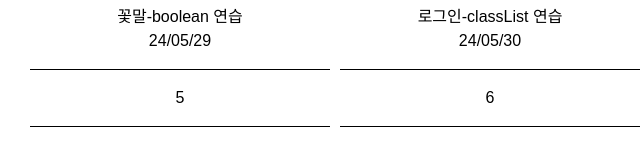
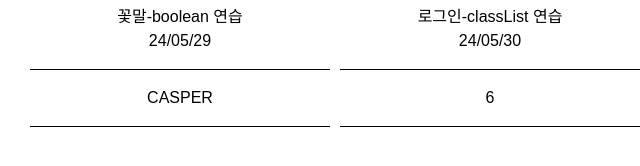
Before and after one commit to kimnani01/javascript_study, a plain HTML site: page index.html in a window 1280 px wide. Shown: the part 522-688 px from the top of the page, 305-945 px from the left. Drawn offline with Linux system fonts and the light colour scheme.

Commit message:
인덱스 추가

```diff
--- a/index.html
+++ b/index.html
@@ -61,7 +61,7 @@
         <a href="./dom_data.html" target="_blank">DOM 데이터 출력연습</a>
         <a href="./boolean2.html" target="_blank">꽃말-boolean 연습<br>24/05/29</a>
         <a href="./project/login.html" target="_blank">로그인-classList 연습<br>24/05/30</a>
-        <a href="#" target="_blank">5</a>
+        <a href="./project/casper.html" target="_blank">CASPER</a>
         <a href="#" target="_blank">6</a>
     </div>
 </body>
```
